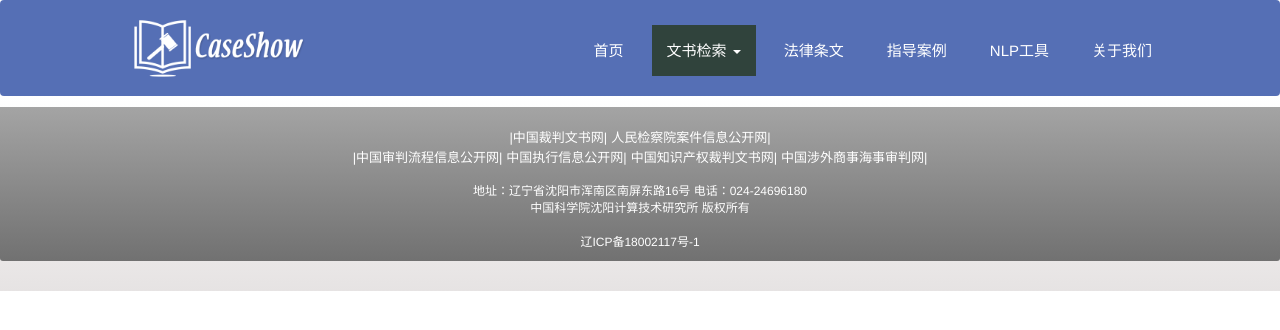
After one commit to xuhaoguang/CaseShow, a PHP site: page /8/search.php in a window 1280 px wide. The commit adds this page. Shown: the top 330 px of the page. Run offline with PHP 8.4, Linux system fonts and the light colour scheme.

Commit message:
add search.php

```diff
--- a/about.html
+++ b/about.html
@@ -35,7 +35,7 @@
                         文书检索 <span class="caret"></span>
                     </a>
                     <ul class="dropdown-menu">
-                        <li><a href="#">语义检索</a></li>
+                        <li><a href="search.php">语义检索</a></li>
 
                         <!--<li class="divider"></li>-->
                         <li><a href="#">案由检索</a></li>
--- a/index.html
+++ b/index.html
@@ -33,7 +33,7 @@
                         文书检索 <span class="caret"></span>
                     </a>
                     <ul class="dropdown-menu">
-                        <li><a href="#">语义检索</a></li>
+                        <li><a href="search.php">语义检索</a></li>
 
                         <!--<li class="divider"></li>-->
                         <li><a href="#">案由检索</a></li>
--- a/nlp-tool.php
+++ b/nlp-tool.php
@@ -30,7 +30,7 @@
                         文书检索 <span class="caret"></span>
                     </a>
                     <ul class="dropdown-menu">
-                        <li><a href="#">语义检索</a></li>
+                        <li><a href="search.php">语义检索</a></li>
 
                         <!--<li class="divider"></li>-->
                         <li><a href="#">案由检索</a></li>
--- /dev/null
+++ b/search.php
@@ -0,0 +1,79 @@
+<!DOCTYPE html>
+<html>
+<head>
+    <meta charset="utf-8">
+    <meta name="viewport" content="width=device-width, initial-scale=1">
+    <title>CaseShow 法务服务系统</title>
+    <link rel="stylesheet" href="css/main.css">
+</head>
+<body>
+
+<nav class="navbar navbar-inverse" role="navigation">
+    <div class="container-fluid">
+        <div class="navbar-header">
+            <a class="navbar-brand" href="index.html">
+                <img src="img/logo.png" >
+            </a>
+            <button type="button" class="navbar-toggle" data-toggle="collapse" data-target="#example-navbar-collapse">
+                <span class="sr-only"> </span>
+                <span class="icon-bar"></span>
+                <span class="icon-bar"></span>
+                <span class="icon-bar"></span>
+            </button>
+        </div>
+        <div class="collapse navbar-collapse" id="example-navbar-collapse">
+            <ul class="nav navbar-nav navbar-right">
+                <li><a href="index.html">首页</a></li>
+                <li class="dropdown active">
+                    <a class="dropdown-toggle" data-toggle="dropdown" href="#">
+                        文书检索 <span class="caret"></span>
+                    </a>
+                    <ul class="dropdown-menu">
+                        <li><a href="search.php">语义检索</a></li>
+
+                        <!--<li class="divider"></li>-->
+                        <li><a href="#">案由检索</a></li>
+
+                        <!--<li class="divider"></li>-->
+                        <li><a href="#">法院检索</a></li>
+                    </ul>
+                </li>
+                <li><a href="#">法律条文</a></li>
+                <li><a href="#">指导案例</a></li>
+                <li><a href="nlp-tool.php">NLP工具</a></li>
+                <li><a href="about.html">关于我们</a></li>
+            </ul>
+        </div>
+    </div>
+</nav>
+
+
+<main class="main">
+    <div class="row">
+        <div class="col-md-1"></div>
+        </div>
+
+        <div class="col-md-3">
+    </div>
+
+<footer class="panel-footer">
+    <br>
+    <a target="_blank" href="http://wenshu.court.gov.cn/">|中国裁判文书网|</a>
+    <a target="_blank" href="http://www.ajxxgk.jcy.cn/html/index.html">人民检察院案件信息公开网|</a><br>
+    <a target="_blank" href="http://www.court.gov.cn/zgsplcxxgkw/">|中国审判流程信息公开网|</a>
+    <a target="_blank" href="http://shixin.court.gov.cn/">中国执行信息公开网|</a>
+    <a target="_blank" href="http://ipr.court.gov.cn/">中国知识产权裁判文书网|</a>
+    <a target="_blank" href="http://www.ccmt.org.cn/">中国涉外商事海事审判网|</a>
+    <p>
+        地址：辽宁省沈阳市浑南区南屏东路16号 电话：024-24696180 <br>
+        中国科学院沈阳计算技术研究所 版权所有<br><br>
+        辽ICP备18002117号-1
+    </p>
+</footer>
+
+<script src="js/jquery.min.js"></script>
+<script src="js/bootstrap.min.js"></script>
+
+
+</body>
+</html>
```
Also changed, not shown: 3 other files.
